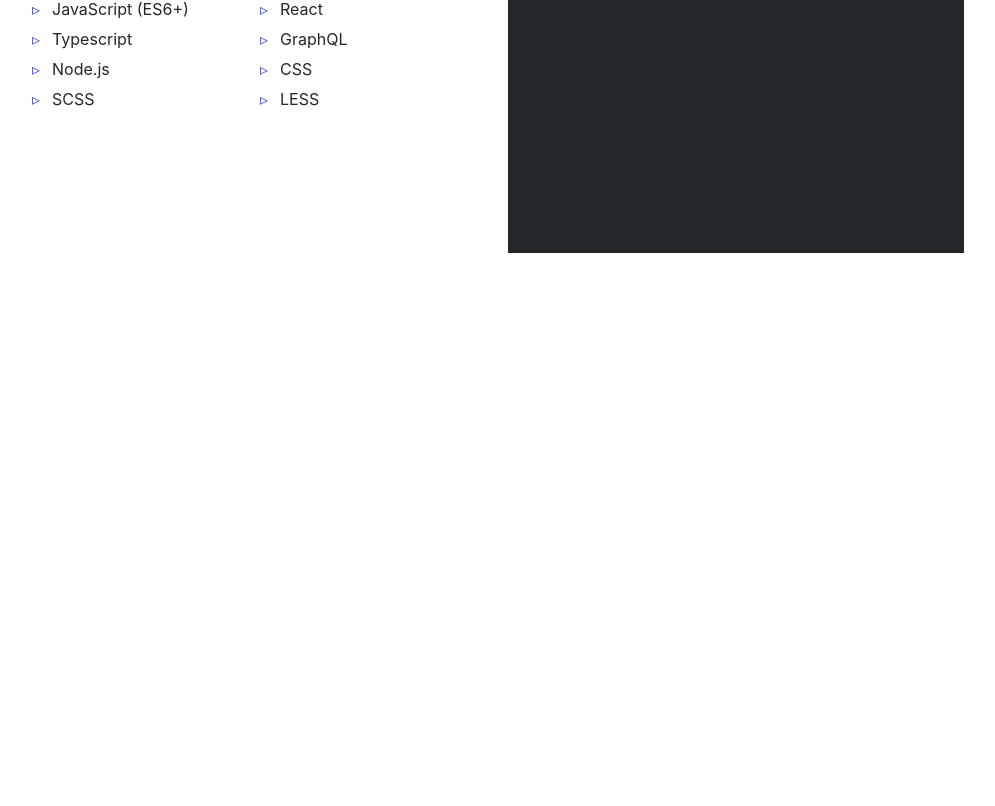
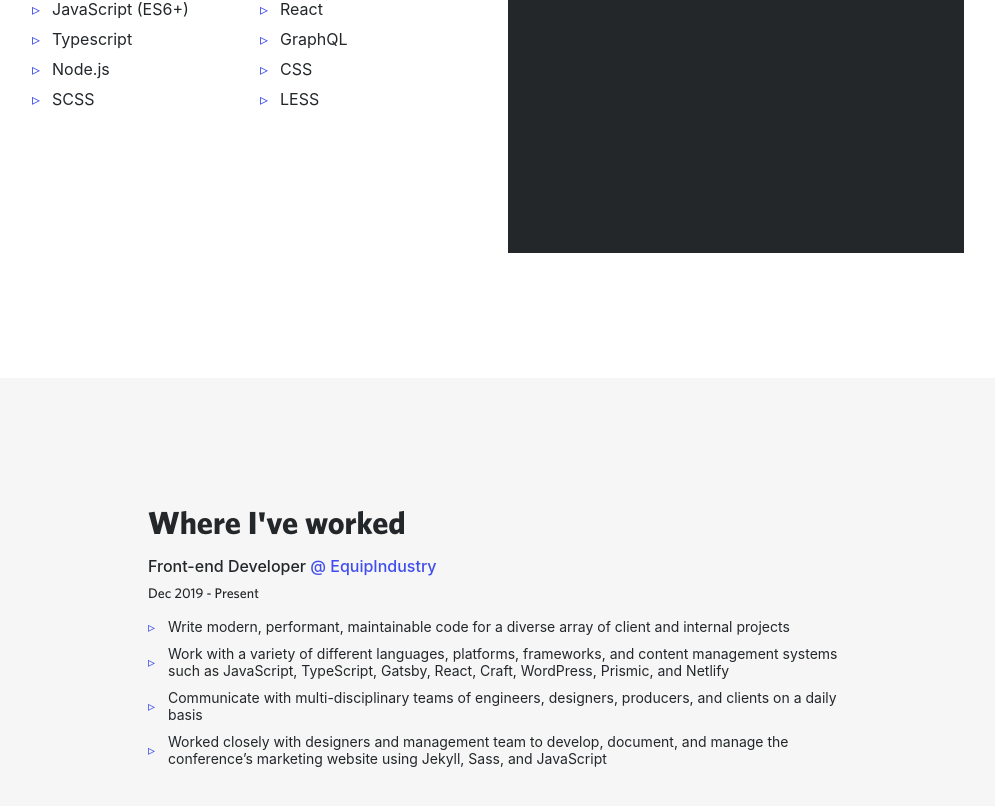
Before and after one commit to Aireck2/portfolio-ts, a Next.js app: page / in a window 1280 px wide. Shown: the part 963-1769 px from the top of the page, without its empty margins (142-1137 px from the left). Before the commit the page ends 1341 px from the top, so only its background shows below. Built offline with nearby package versions, Linux system fonts and the light colour scheme; a web font is replaced by a local one.

Commit message:
feat: implement experience section to page (#21)

```diff
--- a/pages/index.tsx
+++ b/pages/index.tsx
@@ -2,7 +2,7 @@
 import Head from 'next/head'
 
 import { VContainer, VMenu } from '../layouts'
-import { IAbout, IHome } from '../widgets'
+import { IAbout, IExperience, IHome } from '../widgets'
 
 import styles from '../styles/views/Home.module.scss'
 
@@ -26,6 +26,11 @@
           <IAbout />
         </VContainer>
       </div>
+      <div className={styles.Home__experience}>
+        <VContainer>
+          <IExperience />
+        </VContainer>
+      </div>
     </>
   )
 }
--- a/styles/views/Home.module.scss
+++ b/styles/views/Home.module.scss
@@ -56,3 +56,8 @@
 .Home__about {
   color: $not-quite-black;
 }
+
+.Home__experience {
+  color: $not-quite-black;
+  background-color: $off-white;
+}
--- a/widgets/index.ts
+++ b/widgets/index.ts
@@ -1,4 +1,5 @@
 import IHome from './IHome'
 import IAbout from './IAbout'
+import IExperience from './IExperience'
 
-export { IHome, IAbout }
+export { IHome, IAbout, IExperience }
```
